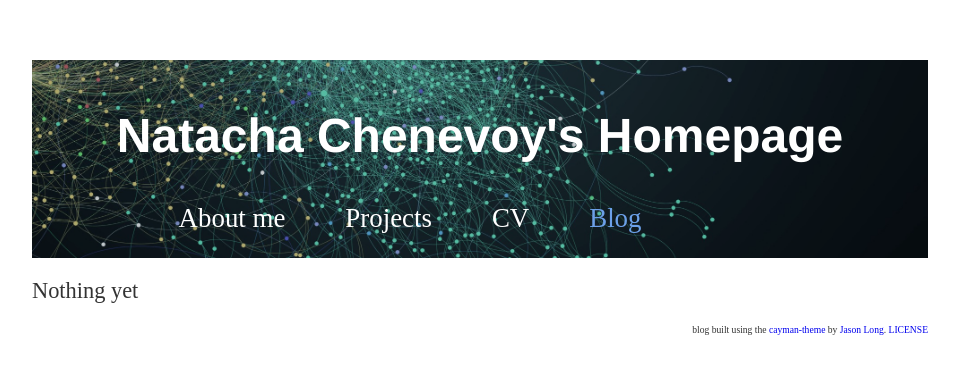
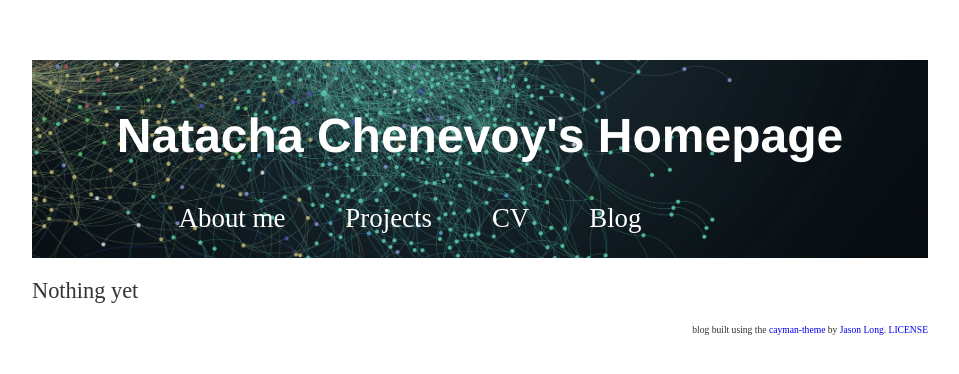
Before and after one commit to mednche/mednche.github.io, a Jekyll site: the page built from blog.md, in a window 1280 px wide. Shown: the top 374 px of the page, without its empty margins (160-1119 px from the left). Built offline with Jekyll 4.4.1, drawn with Linux system fonts in a browser that asks for light colours.

Commit message:
Update main.css

```diff
--- a/css/main.css
+++ b/css/main.css
@@ -134,8 +134,8 @@ header .byline {
         }
 
             #nav > ul > li.active a {
-                /* color: white; */
-                color: #6ca0e8;
+                color: white;
+                /*color: #6ca0e8;/*
                 /*color: black;/*
             }
 
```
